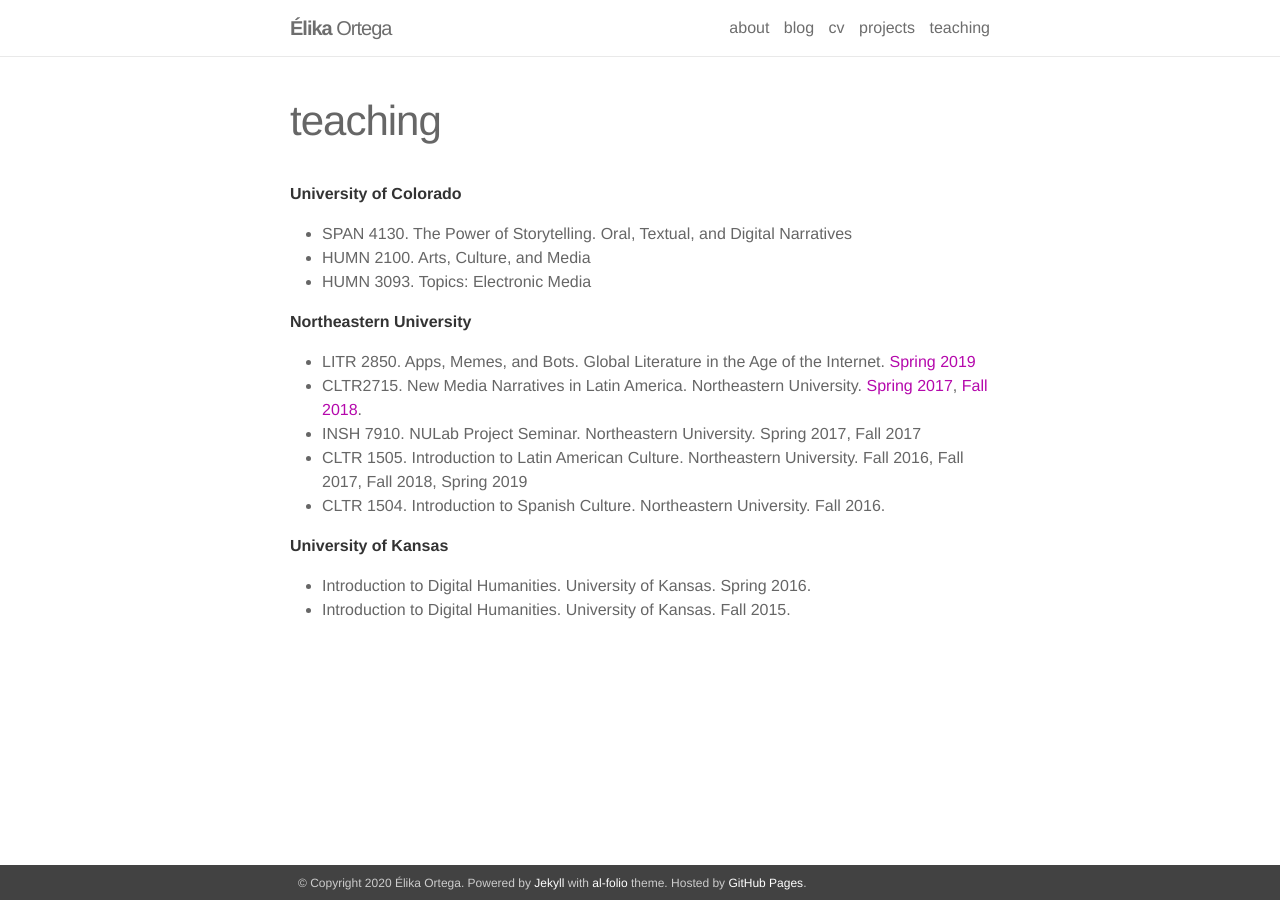
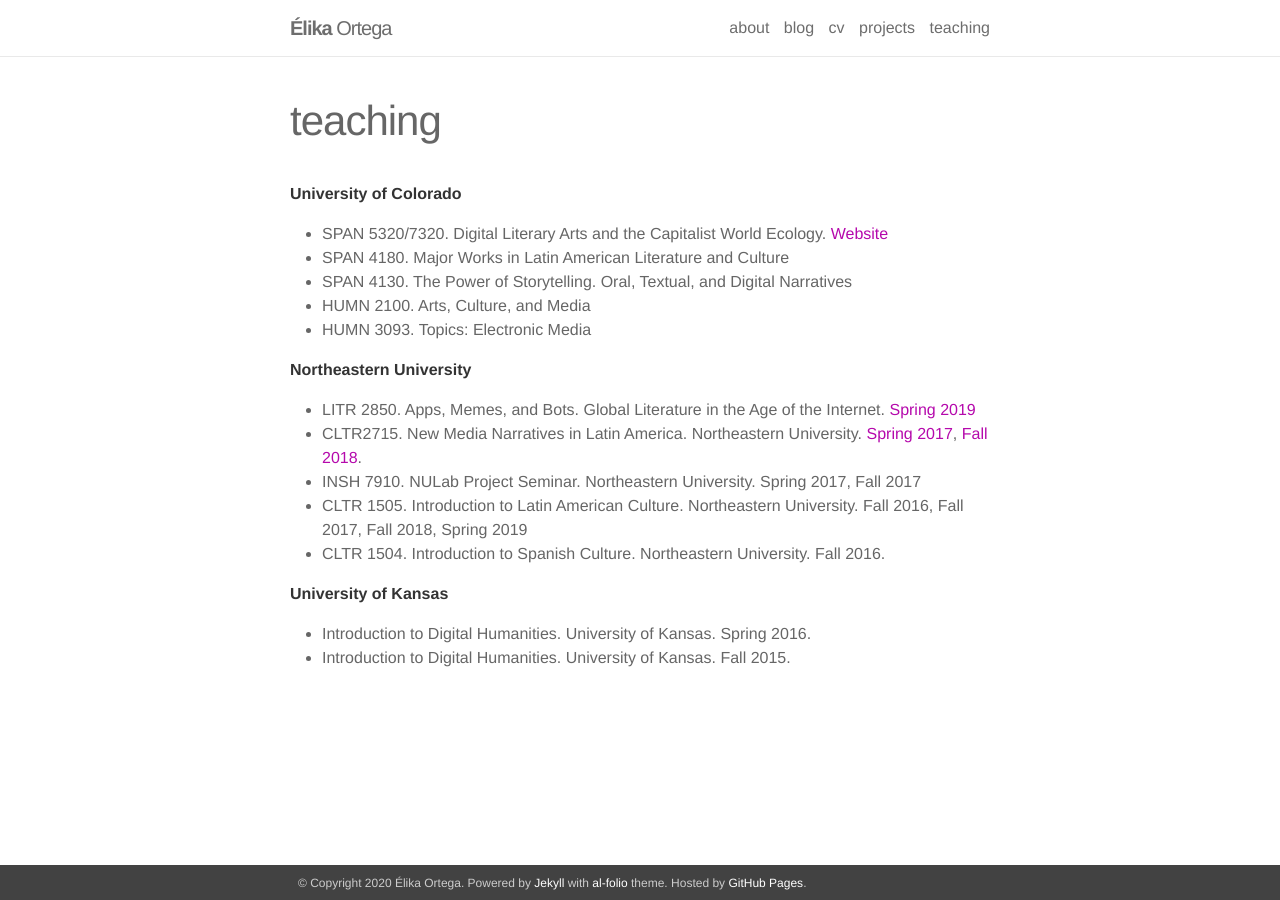
Before and after one commit to elikaortega/elikaortegadotnet, a Jekyll site: the page built from _pages/teaching.md, in a window 1280 px wide. Built offline with Jekyll 4.4.1, drawn with Linux system fonts in a browser that asks for light colours; nearby versions of some CDN libraries.

Commit message:
updated fall 2020 courses

```diff
--- a/_pages/teaching.md
+++ b/_pages/teaching.md
@@ -7,6 +7,8 @@ description:
 
 **University of Colorado**
 
+  * SPAN 5320/7320. Digital Literary Arts and the Capitalist World Ecology. [Website](https://docs.google.com/document/d/1Li0_D9Qk1Uf2c30nVTo1Ie-iGJp4uBae5gxKXpSvtJc/pub)
+  * SPAN 4180. Major Works in Latin American Literature and Culture
   * SPAN 4130. The Power of Storytelling. Oral, Textual, and Digital Narratives
   * HUMN 2100. Arts, Culture, and Media
   * HUMN 3093. Topics: Electronic Media
```
